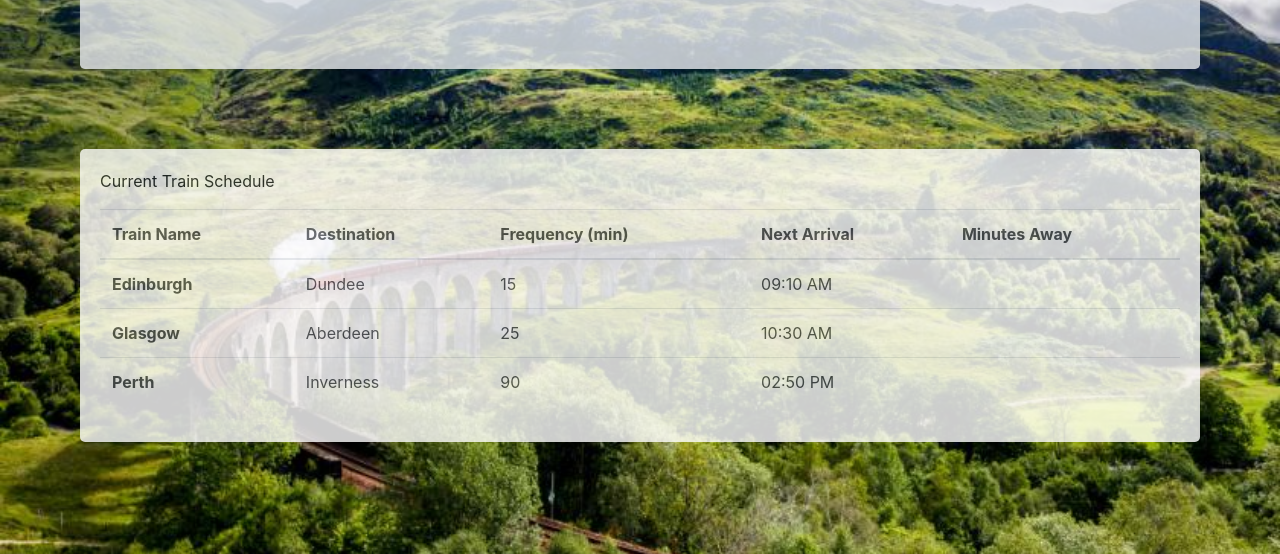
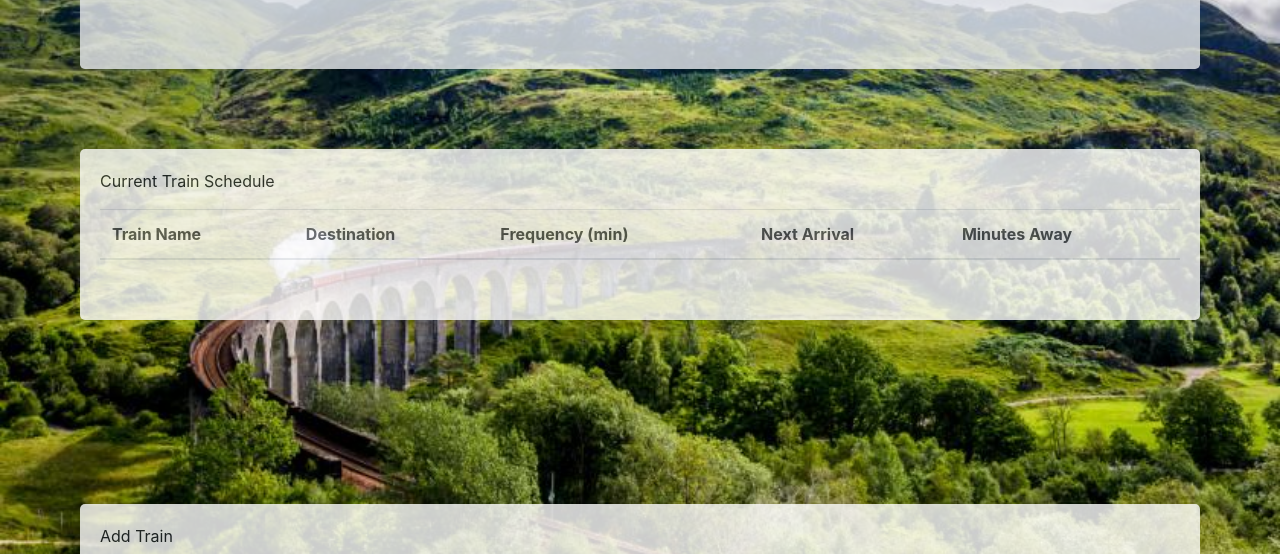
Before and after one commit to jdowd215/Train-Scheduler, a plain HTML site: page index.html in a window 1280 px wide. Shown: the part 246-800 px from the top of the page. Drawn offline with nearby package versions, Linux system fonts and the light colour scheme; no server answers.

Commit message:
append firebase data

```diff
--- a/assets/javascript/app.js
+++ b/assets/javascript/app.js
@@ -27,6 +27,15 @@
   var minutesAway;
   var nextArrival;
   var trainCount = 0;
+
+  var ref = database.ref();
+
+  ref.on("value", function(snapshot) {
+    console.log(snapshot.val());
+
+  }, function (errorObject) {
+    console.log("The read failed: " + errorObject.code);
+  });
 
   //button for adding train data
   $("#add-train-btn").on("click", function(event) {
--- a/index.html
+++ b/index.html
@@ -35,27 +35,13 @@
                 </tr>
             </thead>
             <tbody>
-                <tr>
-                <th scope="row">Edinburgh</th>
-                <td>Dundee</td>
-                <td>15</td>
-                <td>09:10 AM</td>
-                <td></td>
-                </tr>
-                <tr>
-                <th scope="row">Glasgow</th>
-                <td>Aberdeen</td>
-                <td>25</td>
-                <td>10:30 AM</td>
-                <td></td>
-                </tr>
-                <tr>
-                <th scope="row">Perth</th>
-                <td>Inverness</td>
-                <td>90</td>
-                <td>02:50 PM</td>
-                <td></td>
-                </tr>
+
+                <th scope="row"></th>
+
+                <th scope="row"></th>
+
+                <th scope="row"></th>
+
             </tbody>
         </table>
     </div>
```
